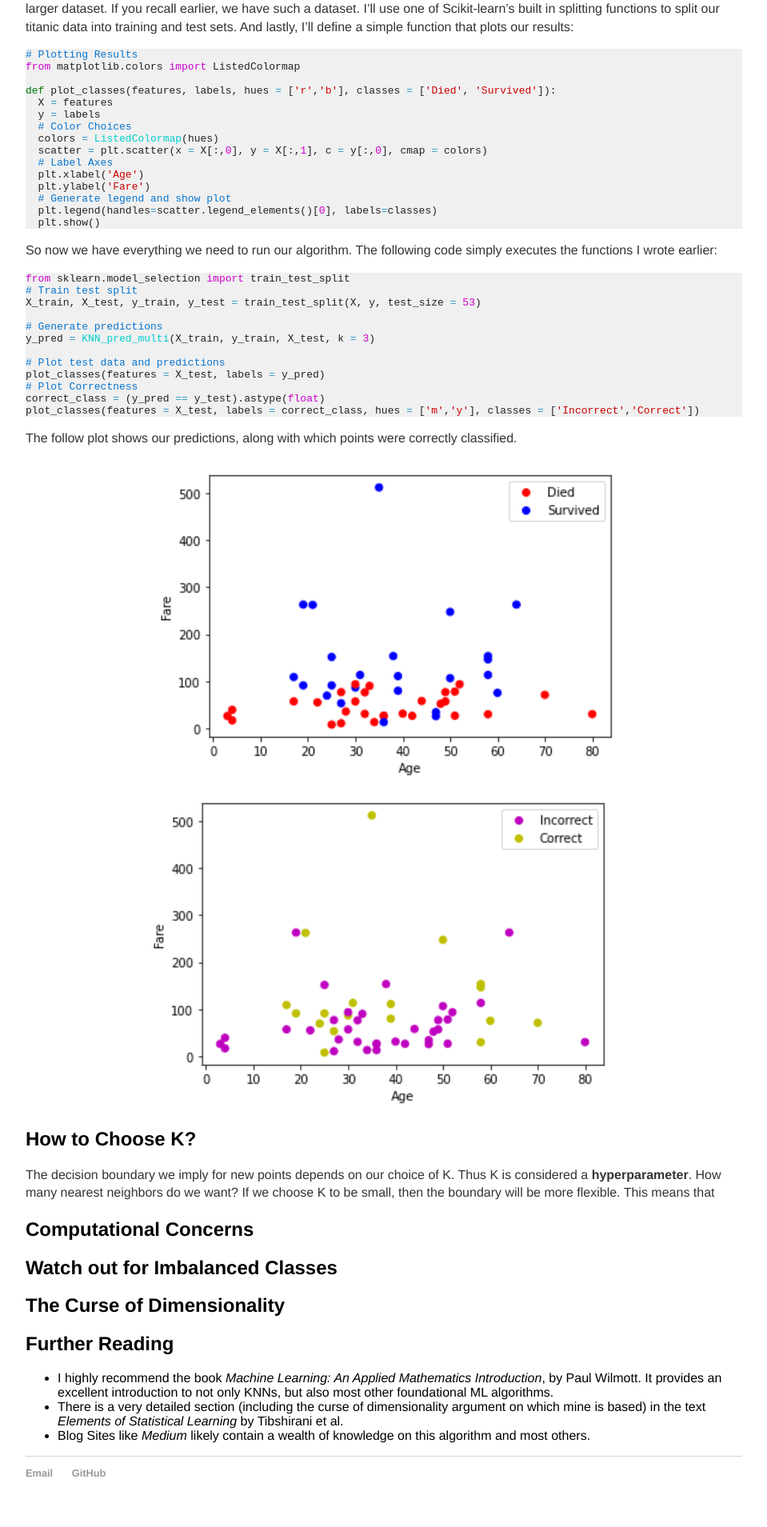
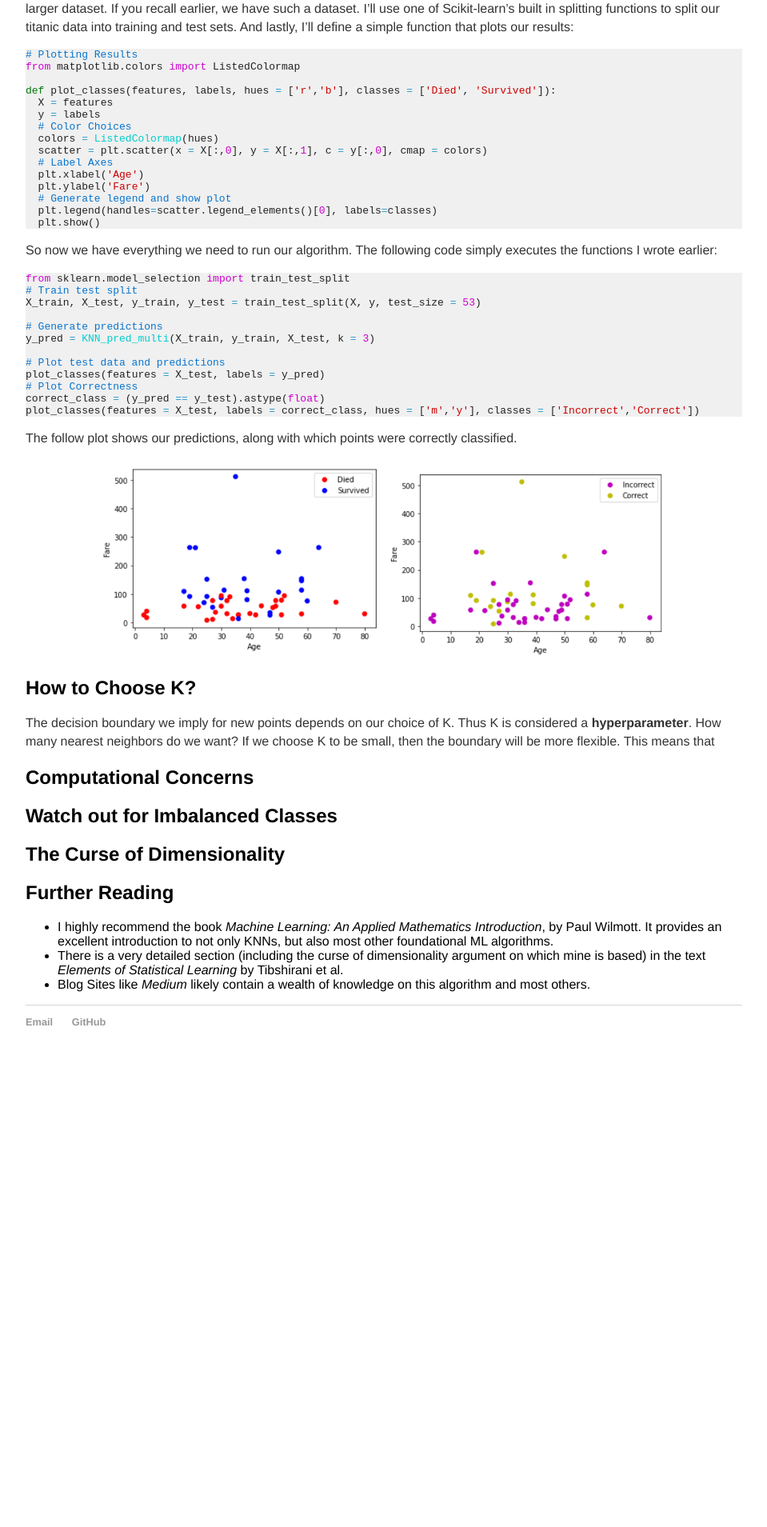
Before and after one commit to 12mre1/12mre1.github.io, a Jekyll site: the page built from _posts/2020-12-10-The-Surprising-Effectiveness-of-K-Nearest-Neighbours.md, in a window 1280 px wide. Shown: the part 4148-6057 px from the top of the page at 80% size, without its empty margins (160-1119 px from the left). Built offline with Jekyll 4.4.1, drawn with Linux system fonts in a browser that asks for light colours; formulas are drawn with MathJax 3; after the commit the page ends 5493 px from its top, so only the background shows below that.

Commit message:
update knn post

````diff
--- a/_posts/2020-12-10-The-Surprising-Effectiveness-of-K-Nearest-Neighbours.md
+++ b/_posts/2020-12-10-The-Surprising-Effectiveness-of-K-Nearest-Neighbours.md
@@ -197,8 +197,8 @@ plot_classes(features = X_test, labels = correct_class, hues = ['m','y'], classe
 ```
 The follow plot shows our predictions, along with which points were correctly classified.
 
-<center><img src="/img/titanic-preds.png" alt = "Titanic Preds">
-<img src="/img/titanic-preds2.png" alt = "Titanic Preds 2"></center>
+<center><img src="/img/titanic-preds.png" width = "40%" alt = "Titanic Preds">
+<img src="/img/titanic-preds2.png" width = "40%" alt = "Titanic Preds 2"></center>
 
 ## How to Choose K?
 
````
